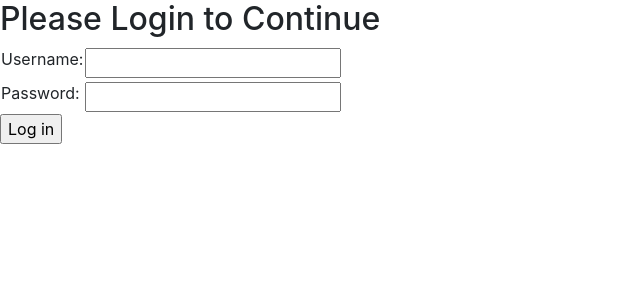
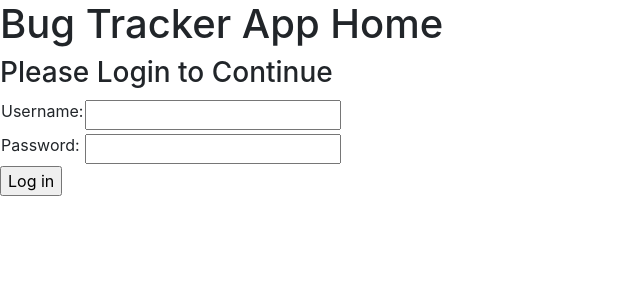
Before and after one commit to kevdev19/bugtracker, a Django app: page /login/ in a window 1280 px wide. Shown: the top 300 px of the page, without its empty margins (0-640 px from the left). Run offline with Django 3.2, Linux system fonts and the light colour scheme; some libraries are stand-ins or nearby versions.

Commit message:
add Bug Tracker App to loginpage

```diff
--- a/templates/login.html
+++ b/templates/login.html
@@ -1,7 +1,8 @@
 {% extends 'base.html' %}
 
 {% block content %}
-<h2>Please Login to Continue</h2>
+<h1>Bug Tracker App Home</h1>
+<h3>Please Login to Continue</h3>
 
 <div class="form-box">
     <form action='' method="post">
```
Also changed, not shown: db.sqlite3.
